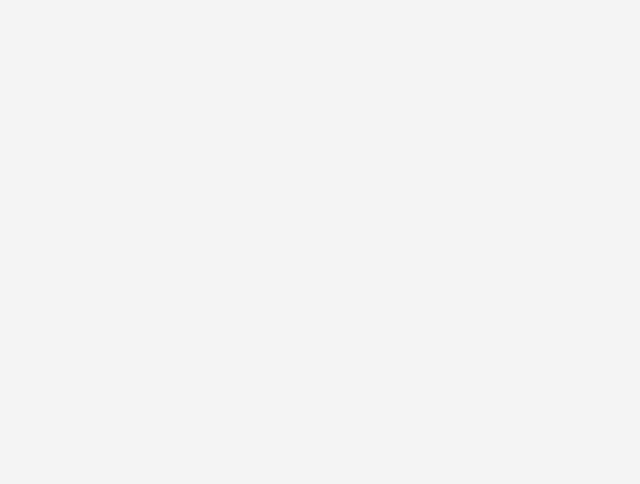
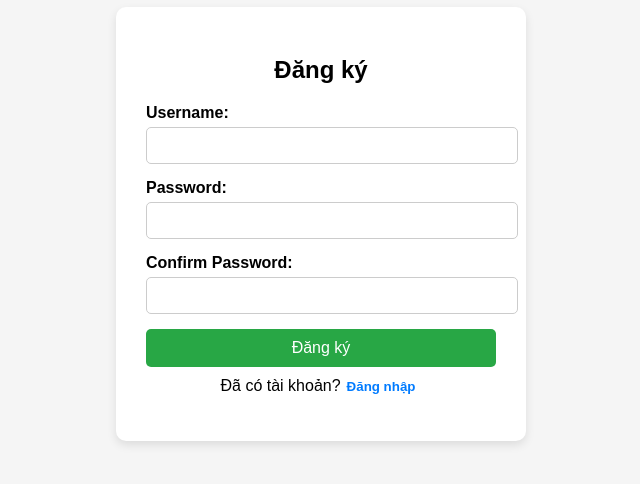
Before and after one commit to HV-Hoan/ecomerce-FE, a React (Create React App) app in the folder my-app/: page /register in a window 1280 px wide. Before the commit this address had no page. Shown: the part 176-660 px from the top of the page, without its empty margins (319-959 px from the left). Built offline with nearby package versions, Linux system fonts and the light colour scheme.

Commit message:
them register react

```diff
--- a/my-app/src/App.js
+++ b/my-app/src/App.js
@@ -1,6 +1,7 @@
 import React from "react";
 import { BrowserRouter as Router, Routes, Route } from "react-router-dom";
 import LoginForm from "./components/LoginForm";
+import RegisterForm from "./components/RegisterForm";
 import AdminPage from "./pages/AdminPage";
 import UserPage from "./pages/UserPage";
 
@@ -8,6 +9,8 @@ function App() {
   return (
     <Router>
       <Routes>
+        <Route path="/login" element={<LoginForm />} />
+        <Route path="/register" element={<RegisterForm />} />
         <Route path="/" element={<LoginForm />} />
         <Route path="/admin" element={<AdminPage />} />
         <Route path="/user" element={<UserPage />} />
--- a/my-app/src/components/LoginForm.js
+++ b/my-app/src/components/LoginForm.js
@@ -1,8 +1,8 @@
 import React, { useState } from "react";
 import axios from "axios";
 import { useNavigate } from "react-router-dom";
-import { jwtDecode } from "jwt-decode";
-import "./LoginForm.css";
+import { jwtDecode } from "jwt-decode"; // Import đúng cách
+import "./LoginForm.css"
 
 const LoginForm = () => {
     const [username, setUsername] = useState("");
@@ -21,37 +21,47 @@ const LoginForm = () => {
             });
 
             const { token } = response.data;
-            localStorage.setItem("token", token); // Lưu token vào localStorage
+            localStorage.setItem("token", token);
 
-            // Giải mã token để lấy role
-            const decoded = jwtDecode(token);
+            const decoded = jwtDecode(token); // Giải mã token
+
+            alert("Đăng nhập thành công!");
             if (decoded.role === "admin") {
-                navigate("/admin"); // Chuyển hướng đến trang admin
+                navigate("admin");
             } else {
-                navigate("/user"); // Chuyển hướng đến trang user
+                navigate("user");
             }
         } catch (err) {
-            if (err.response) {
-                setError(err.response.data.message);
-            } else {
-                setError("Lỗi kết nối đến máy chủ");
-            }
+            setError(err.response?.data?.message || "Đăng nhập thất bại");
         }
     };
 
     return (
         <div className="login-container">
             <h2>Đăng nhập</h2>
-            {error && <p className="error-message">{error}</p>}
+            {error && <p style={{ color: "red" }}>{error}</p>}
             <form onSubmit={handleLogin}>
-                <label>Username:</label>
-                <input type="text" value={username} onChange={(e) => setUsername(e.target.value)} />
-
-                <label>Password:</label>
-                <input type="password" value={password} onChange={(e) => setPassword(e.target.value)} />
-
-                <button type="submit">Login</button>
+                <div>
+                    <label>Username:</label>
+                    <input
+                        type="text"
+                        value={username}
+                        onChange={(e) => setUsername(e.target.value)}
+                        required
+                    />
+                </div>
+                <div>
+                    <label>Password:</label>
+                    <input
+                        type="password"
+                        value={password}
+                        onChange={(e) => setPassword(e.target.value)}
+                        required
+                    />
+                </div>
+                <button type="submit">Đăng nhập</button>
             </form>
+            <p>Chưa có tài khoản? <button onClick={() => navigate("/register")}>Đăng ký</button></p>
         </div>
     );
 };
--- /dev/null
+++ b/my-app/src/components/RegisterForm.css
@@ -0,0 +1,91 @@
+body {
+    font-family: Arial, sans-serif;
+    background-color: #f5f5f5;
+    display: flex;
+    justify-content: center;
+    align-items: center;
+    height: 100vh;
+    margin: 0;
+}
+
+.register-container {
+    display: flex;
+    justify-content: center;
+    align-items: center;
+    height: 100vh;
+    width: 100%;
+}
+
+.register-box {
+    background: white;
+    padding: 30px;
+    border-radius: 10px;
+    box-shadow: 0px 4px 10px rgba(0, 0, 0, 0.1);
+    width: 350px;
+    text-align: center;
+}
+
+h2 {
+    margin-bottom: 20px;
+}
+
+.input-group {
+    margin-bottom: 15px;
+    text-align: left;
+}
+
+.input-group label {
+    display: block;
+    margin-bottom: 5px;
+    font-weight: bold;
+}
+
+.input-group input {
+    width: 100%;
+    padding: 10px;
+    border: 1px solid #ccc;
+    border-radius: 5px;
+}
+
+.register-btn {
+    width: 100%;
+    background: #28a745;
+    color: white;
+    padding: 10px;
+    border: none;
+    border-radius: 5px;
+    cursor: pointer;
+    font-size: 16px;
+}
+
+.register-btn:hover {
+    background: #218838;
+}
+
+.login-link {
+    margin-top: 10px;
+}
+
+.login-btn {
+    background: none;
+    border: none;
+    color: #007bff;
+    cursor: pointer;
+    font-weight: bold;
+}
+
+.login-btn:hover {
+    text-decoration: underline;
+}
+
+.error-message {
+    color: red;
+    font-size: 14px;
+    margin-bottom: 10px;
+}
+
+.success-message {
+    color: green;
+    font-size: 14px;
+    margin-bottom: 10px;
+}
--- /dev/null
+++ b/my-app/src/components/RegisterForm.js
@@ -0,0 +1,81 @@
+import React, { useState } from "react";
+import axios from "axios";
+import { useNavigate } from "react-router-dom";
+import "./RegisterForm.css"; // Đảm bảo file CSS tồn tại
+
+const RegisterForm = () => {
+    const [username, setUsername] = useState("");
+    const [password, setPassword] = useState("");
+    const [confirmPassword, setConfirmPassword] = useState("");
+    const [error, setError] = useState("");
+    const [success, setSuccess] = useState("");
+    const navigate = useNavigate();
+
+    const handleRegister = async (e) => {
+        e.preventDefault();
+        setError("");
+        setSuccess("");
+
+        if (password !== confirmPassword) {
+            setError("Mật khẩu xác nhận không khớp!");
+            return;
+        }
+
+        try {
+            await axios.post("http://localhost:5000/register", {
+                username,
+                password,
+            });
+
+            setSuccess("Đăng ký thành công! Chuyển hướng đến đăng nhập...");
+            setTimeout(() => navigate("/login"), 2000); // Chuyển đến trang login sau 2 giây
+        } catch (err) {
+            setError(err.response?.data?.message || "Đăng ký thất bại!");
+        }
+    };
+
+    return (
+        <div className="register-container">
+            <div className="register-box">
+                <h2>Đăng ký</h2>
+                {error && <p className="error-message">{error}</p>}
+                {success && <p className="success-message">{success}</p>}
+                <form onSubmit={handleRegister}>
+                    <div className="input-group">
+                        <label>Username:</label>
+                        <input
+                            type="text"
+                            value={username}
+                            onChange={(e) => setUsername(e.target.value)}
+                            required
+                        />
+                    </div>
+                    <div className="input-group">
+                        <label>Password:</label>
+                        <input
+                            type="password"
+                            value={password}
+                            onChange={(e) => setPassword(e.target.value)}
+                            required
+                        />
+                    </div>
+                    <div className="input-group">
+                        <label>Confirm Password:</label>
+                        <input
+                            type="password"
+                            value={confirmPassword}
+                            onChange={(e) => setConfirmPassword(e.target.value)}
+                            required
+                        />
+                    </div>
+                    <button type="submit" className="register-btn">Đăng ký</button>
+                </form>
+                <p className="login-link">Đã có tài khoản?
+                    <button className="login-btn" onClick={() => navigate("/login")}>Đăng nhập</button>
+                </p>
+            </div>
+        </div>
+    );
+};
+
+export default RegisterForm;
```
Also changed, not shown: my-app/src/components/LoginForm.css (+1 -9 lines).
